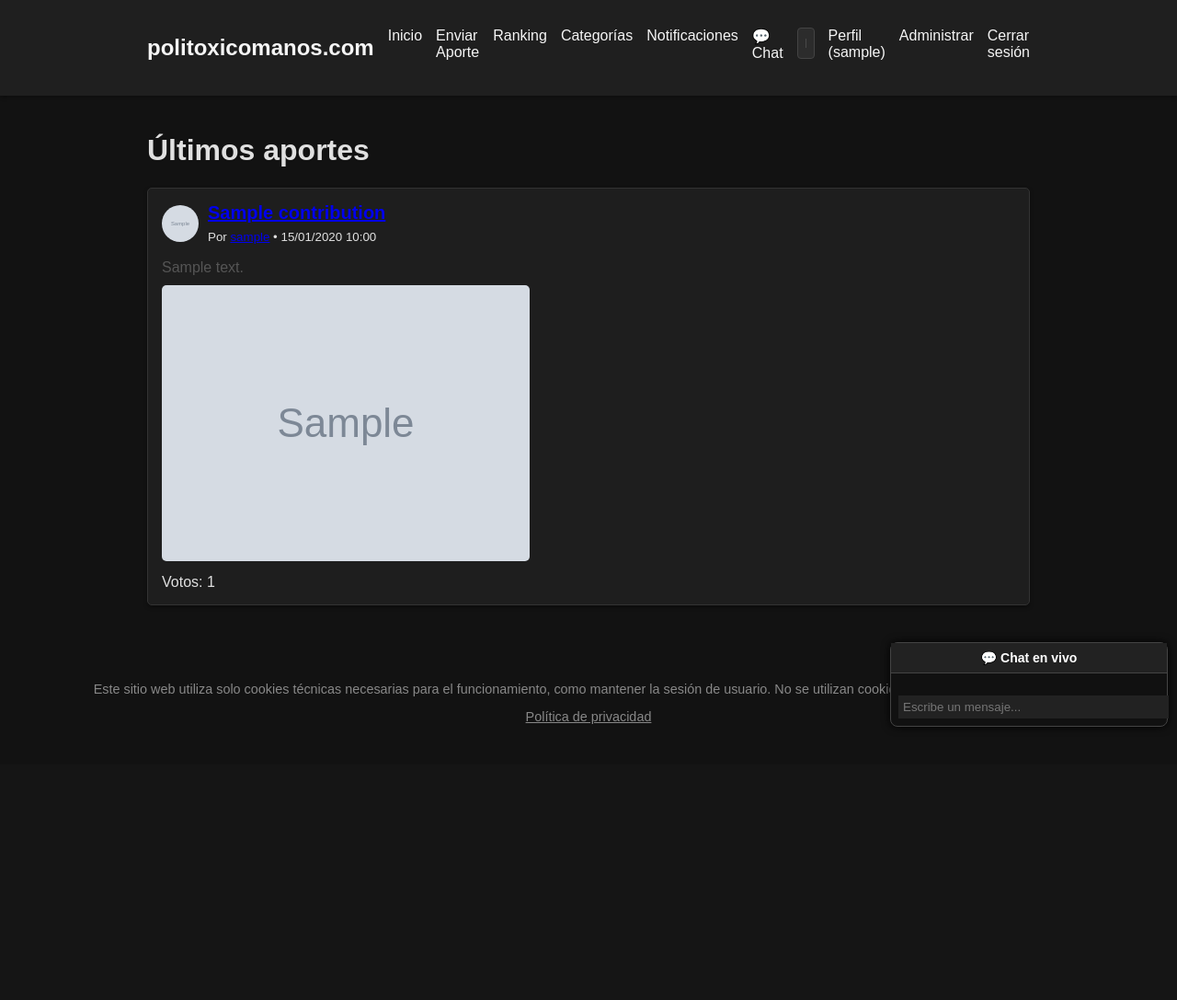
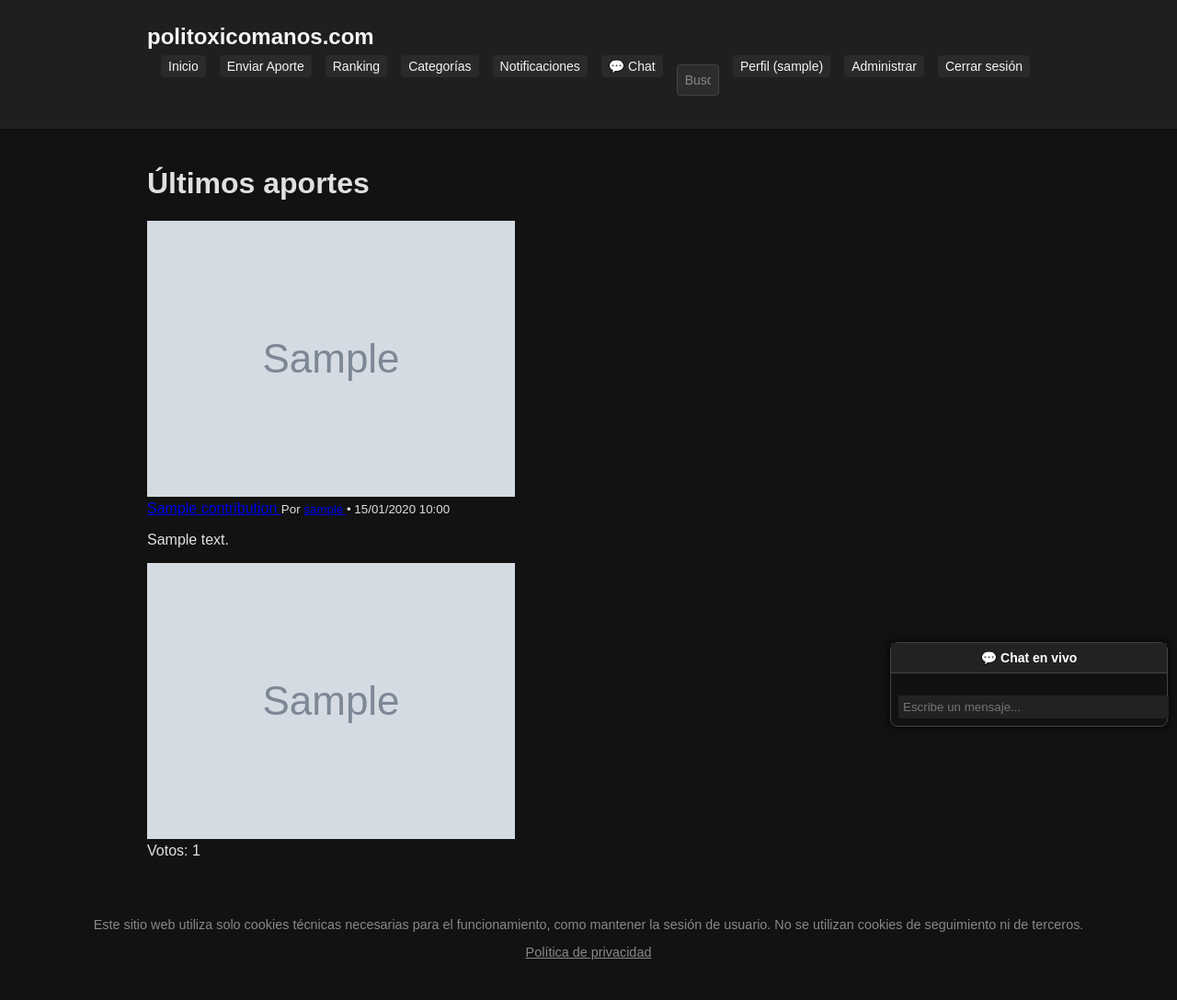
Before and after one commit to matamuertos/politoxicomanos, a Flask app: page / in a window 1280 px wide. Shown: the whole page at 92% size. Before the commit the page ends 790 px from the top, so only its background shows below. Run offline with Flask 3, Linux system fonts and the light colour scheme; the visitor is signed in with stand-in values (Sample User, id 1); tables that the repository leaves empty hold one stand-in row (values such as "Sample post"); grey boxes marked "Sample" are stand-in pictures; some libraries are stand-ins or nearby versions.

Commit message:
Mejora del diseño visual: navbar compacta, barra de búsqueda visible, estilo unificado para aportes y títulos

```diff
--- a/static/css/style.css
+++ b/static/css/style.css
@@ -316,3 +316,97 @@
 .search-input::placeholder {
     color: #888;
 }
+
+/* Estilo consistente para los títulos de aportes (antes y después del click) */
+.contribution-title a {
+    color: #3b82f6; /* azul claro */
+    text-decoration: none;
+    font-size: 20px;
+    font-weight: bold;
+    display: block;
+}
+
+.contribution-title a:hover {
+    color: #60a5fa; /* azul más suave */
+}
+
+.contribution-title a:visited {
+    color: #3b82f6; /* no cambia tras visitar */
+}
+
+/* Mejora general de botones de votación */
+.vote-buttons button {
+    background-color: transparent;
+    border: none;
+    font-size: 18px;
+    cursor: pointer;
+    color: #ccc;
+    transition: color 0.2s;
+}
+
+.vote-buttons button:hover {
+    color: #0f0; /* verde al pasar */
+}
+
+/* Mejor margen y padding para los aportes */
+.contribution {
+    padding: 20px;
+    border-radius: 10px;
+    margin-bottom: 25px;
+}
+
+/* Imagen de perfil más estilizada */
+.contribution-header img {
+    border: 1px solid #444;
+}
+
+/* Contenedor de imagen o iframe más limpio */
+.contribution-media img,
+.contribution-media iframe {
+    border: 1px solid #444;
+    border-radius: 8px;
+}
+
+/* Mejor espaciado en votación */
+.contribution .flex {
+    margin-top: 8px;
+}
+
+/* Compactar navbar y botones */
+.navbar {
+    flex-wrap: wrap;
+    padding: 6px 0;
+    font-size: 14px;
+}
+
+.navbar .container {
+    flex-wrap: wrap;
+    gap: 10px;
+}
+
+/* Ajustar enlaces de navegación */
+.navbar-links a {
+    font-size: 14px;
+    padding: 4px 8px;
+    border-radius: 4px;
+    background-color: #2a2a2a;
+    transition: background-color 0.2s;
+    white-space: nowrap;
+}
+
+.navbar-links a:hover {
+    background-color: #444;
+}
+
+/* Barra de búsqueda más pequeña */
+.search-form {
+    margin-left: auto;
+    margin-top: 6px;
+}
+
+.search-input {
+    padding: 4px 8px;
+    font-size: 14px;
+    width: 160px;
+    border-radius: 4px;
+}
--- a/templates/home.html
+++ b/templates/home.html
@@ -5,41 +5,57 @@
 <h1>Últimos aportes</h1>
 {% if contributions %}
     {% for c in contributions %}
-    <div class="contribution">
-        <div class="contribution-header">
-            <img src="{{ url_for('uploaded_file', filename='profile_pics/' + (c.author.profile_pic or 'default.png')) }}" alt="Avatar">
+    <div class="bg-zinc-900 rounded-2xl shadow-lg p-5 mb-8 border border-zinc-700">
+        <div class="flex items-center gap-4 mb-3">
+            <img src="{{ url_for('uploaded_file', filename='profile_pics/' + (c.author.profile_pic or 'default.png')) }}"
+                 alt="Avatar" class="w-10 h-10 rounded-full border border-zinc-700">
             <div>
-                <div class="contribution-title"><a href="{{ url_for('view_contribution', contrib_id=c.id) }}">{{ c.title }}</a></div>
-                <small>Por <a href="{{ url_for('profile', username=c.author.username) }}">{{ c.author.username }}</a> • {{ c.created_at.strftime('%d/%m/%Y %H:%M') }}</small>
+                <a href="{{ url_for('view_contribution', contrib_id=c.id) }}"
+                   class="text-blue-400 hover:text-blue-300 text-xl font-semibold no-underline visited:text-blue-400 block">
+                   {{ c.title }}
+                </a>
+                <small class="text-gray-400">Por
+                    <a href="{{ url_for('profile', username=c.author.username) }}" class="underline hover:text-blue-300">
+                        {{ c.author.username }}
+                    </a> • {{ c.created_at.strftime('%d/%m/%Y %H:%M') }}
+                </small>
             </div>
         </div>
+
     {% if c.description %}
-        <p class="contribution-description">{{ c.description }}</p>
+    <p class="text-gray-300 mb-3">{{ c.description }}</p>
     {% endif %}
-        <div class="contribution-media">
+
+    <div class="mb-3">
         {% if c.image %}
             <a href="{{ url_for('view_contribution', contrib_id=c.id) }}">
-                    <img src="{{ url_for('uploaded_file', filename='contributions/' + c.image) }}" alt="Imagen del aporte">
+                <img src="{{ url_for('uploaded_file', filename='contributions/' + c.image) }}"
+                     alt="Imagen del aporte" class="rounded-xl max-w-full h-auto border border-zinc-700">
             </a>
         {% elif c.link %}
-                <div class="video-container">
-                    <iframe src="{{ c.link|embed_video }}" allow="accelerometer; autoplay; clipboard-write; encrypted-media; gyroscope; picture-in-picture" allowfullscreen></iframe>
+            <div class="aspect-w-16 aspect-h-9">
+                <iframe class="w-full h-64 rounded-xl border border-zinc-700"
+                        src="{{ c.link|embed_video }}"
+                        allow="accelerometer; autoplay; clipboard-write; encrypted-media; gyroscope; picture-in-picture"
+                        allowfullscreen></iframe>
             </div>
         {% endif %}
     </div>
-        <div style="display:flex; align-items:center;">
-            <span style="margin-right:10px;">Votos: {{ c.votes }}</span>
+
+    <div class="flex items-center gap-2 text-gray-300 text-sm">
+        <span>Votos: {{ c.votes }}</span>
         {% if current_user and current_user.id != c.author.id and c.approved %}
-            <form action="{{ url_for('vote_contribution', contrib_id=c.id, value=1) }}" method="POST" style="display:inline; margin-right:5px;">
-                <button type="submit">👍</button>
+        <form action="{{ url_for('vote_contribution', contrib_id=c.id, value=1) }}" method="POST">
+            <button type="submit" class="hover:text-green-400">👍</button>
         </form>
-            <form action="{{ url_for('vote_contribution', contrib_id=c.id, value=-1) }}" method="POST" style="display:inline;">
-                <button type="submit">👎</button>
+        <form action="{{ url_for('vote_contribution', contrib_id=c.id, value=-1) }}" method="POST">
+            <button type="submit" class="hover:text-red-400">👎</button>
         </form>
         {% endif %}
     </div>
 </div>
 {% endfor %}
+
 {% else %}
     <p>No hay aportes aún.</p>
 {% endif %}
```
Lines whose indentation alone changed are shown as unchanged.
